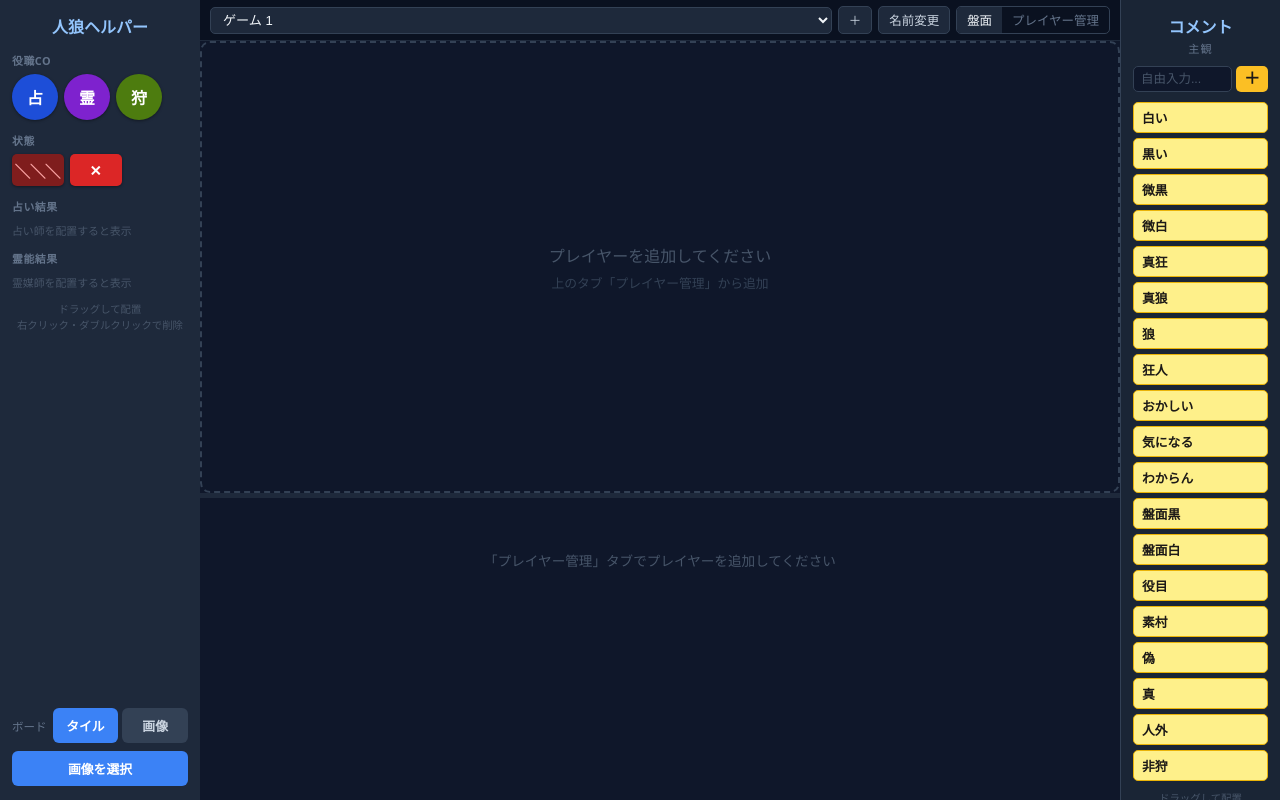
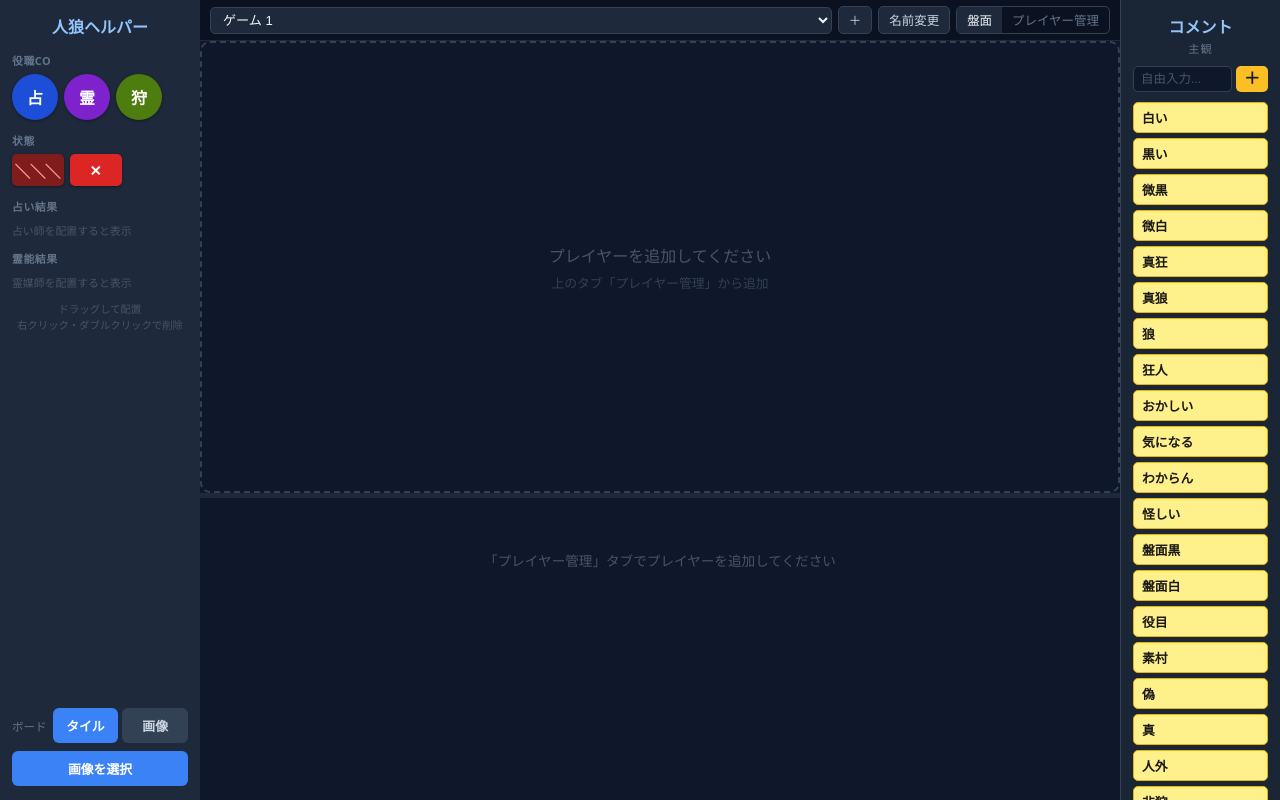
Before and after one commit to Riku-1/my-jinro-helper, a React (Vite) app: page / in a window 1280 px wide. Built offline with nearby package versions, Linux system fonts and the light colour scheme.

Commit message:
コメント追加

```diff
--- a/src/components/CommentSidebar.tsx
+++ b/src/components/CommentSidebar.tsx
@@ -4,8 +4,10 @@ const DEFAULT_COMMENTS = [
   '白い', '黒い', '微黒', '微白',
   '真狂', '真狼', '狼', '狂人',
   'おかしい', '気になる', 'わからん',
+  '怪しい',
   '盤面黒', '盤面白', '役目', '素村',
-  '偽', '真', '人外', '非狩'
+  '偽', '真', '人外', '非狩',
+  '非役',
 ];
 
 export default function CommentSidebar() {
```
